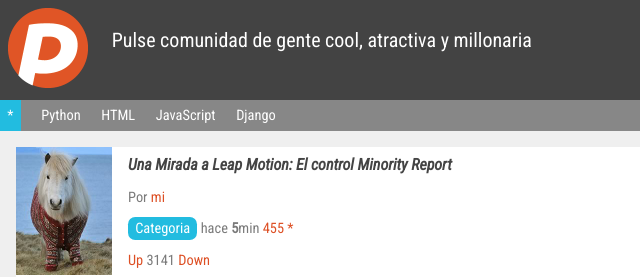
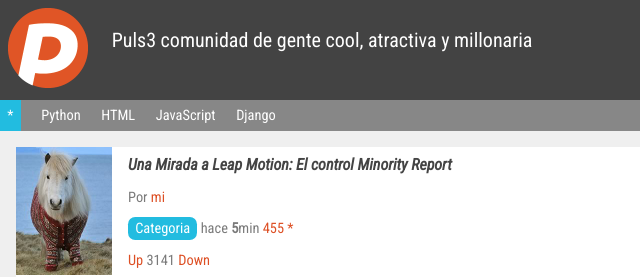
Before and after one commit to wolfgothic/pulse, a plain HTML site: page index.html in a window 1280 px wide. Shown: the top 277 px of the page, 0-640 px from the left. Drawn offline with Linux system fonts and the light colour scheme.

Commit message:
Mejorado titulo

```diff
--- a/index.html
+++ b/index.html
@@ -2,7 +2,7 @@
 <html lang="es">
 	<head>
 		<meta charset="utf-8" />
-		<title>Mi primera Web App</title>
+		<title>Puls3 comunidad de gente cool, atractiva y millonaria</title>
 		<link rel="stylesheet" type="text/css" href="normalize.css" />
 		<link href='http://fonts.googleapis.com/css?family=Roboto+Condensed:400italic,400' rel='stylesheet' type='text/css' />
 		<link rel="stylesheet" type="text/css" href="estilos.css" />
@@ -12,7 +12,7 @@
 			<figure id="logo">
 				<img src="logo.png" />
 			</figure>
-			<h1 id="title_header" >Pulse comunidad de gente cool, atractiva y millonaria</h1>
+			<h1 id="title_header" >Puls3 comunidad de gente cool, atractiva y millonaria</h1>
 			<figure id="avatar">
 				<img src="avatar.jpg" />
 				<figcaption>
```
